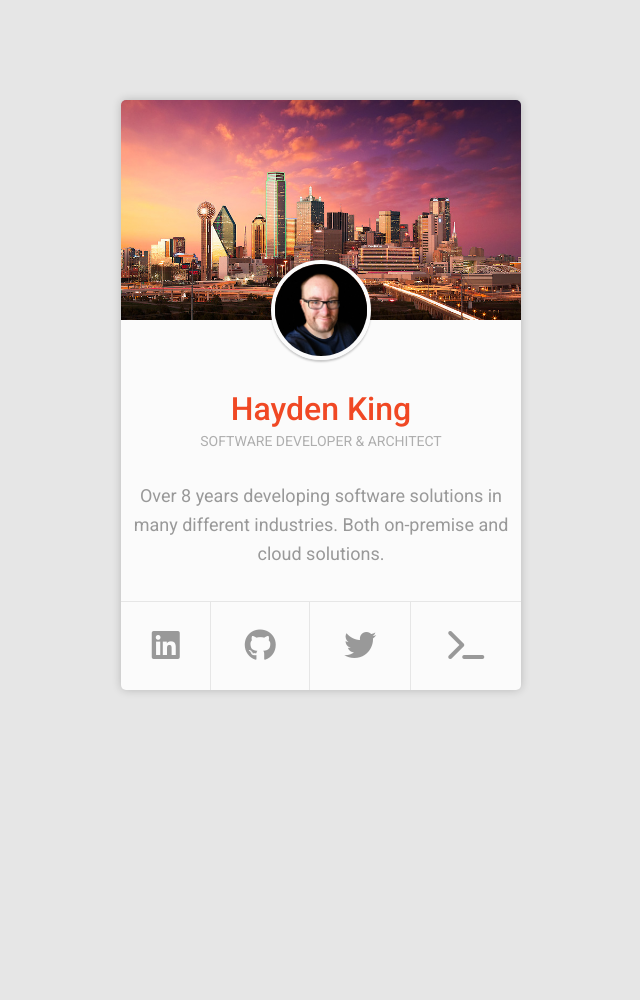
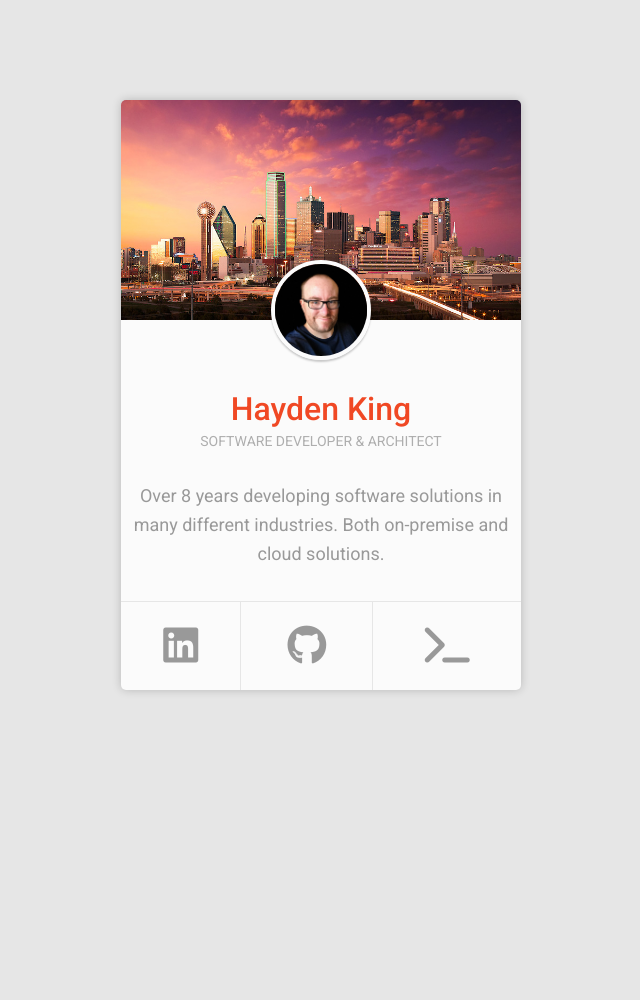
Before and after one commit to haydenk/haydenk-com, a Jekyll site: the page built from index.md, in a window 1280 px wide. Shown: the whole page, without its empty margins (319-959 px from the left). Built offline with Jekyll 4.4.1, drawn with Linux system fonts in a browser that asks for light colours; nearby versions of some CDN libraries.

Commit message:
remove twitter link

```diff
--- a/_includes/footer.html
+++ b/_includes/footer.html
@@ -1,8 +1,7 @@
 <footer>
     <ul class="profile-social-links">
-        <li><a href="https://www.linkedin.com/in/haydenking/" rel="external nofollow"><i class="fab fa-linkedin"></i></a></li>
-        <li><a href="https://github.com/haydenk" rel="external nofollow"><i class="fab fa-github"></i></a></li>
-        <li><a href="https://twitter.com/haydenk001" rel="external nofollow"><i class="fab fa-twitter"></i></a></li>
-        <li><a href="https://www.fibonacci.dev" rel="external nofollow"><i class="fas fa-terminal"></i></a></li>
+        <li><a href="https://www.linkedin.com/in/haydenking/" rel="external nofollow" title="LinkedIn"><i class="fab fa-linkedin fa-lg"></i></a></li>
+        <li><a href="https://github.com/haydenk" rel="external nofollow" title="Github"><i class="fab fa-github fa-lg"></i></a></li>
+        <li><a href="https://www.fibonacci.dev" rel="external nofollow" title="fibonaccie.dev"><i class="fas fa-terminal fa-lg"></i></a></li>
     </ul>
 </footer>
```
